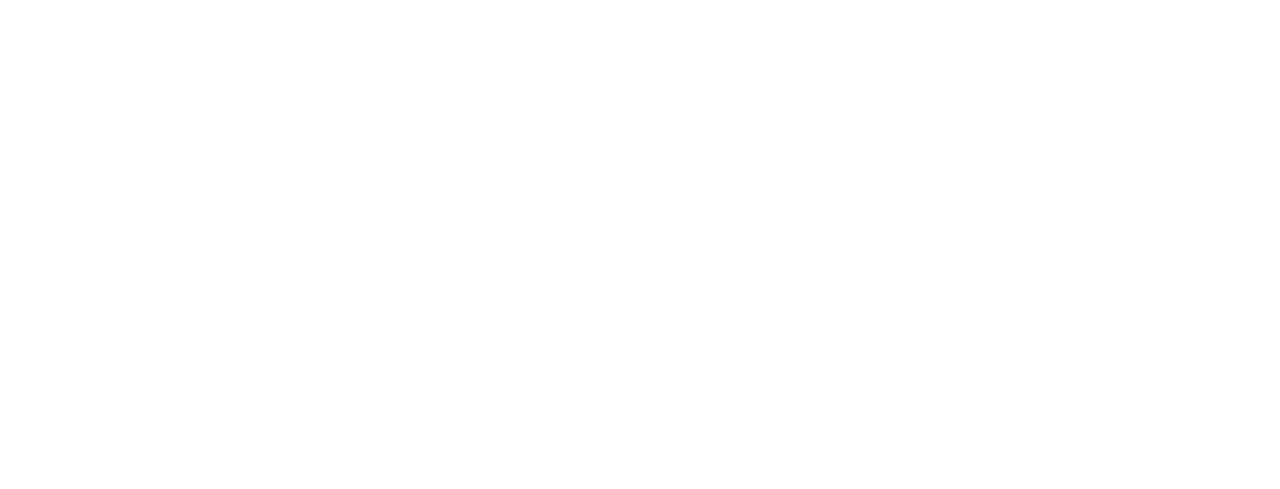
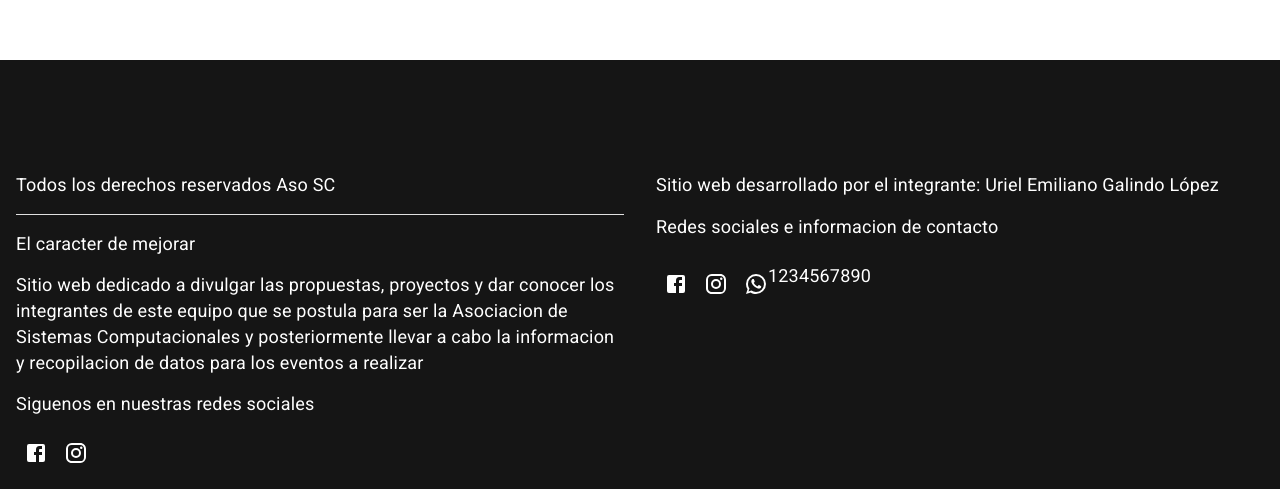
Before and after one commit to v-devOs/AsoPage, a Next.js app: page / in a window 1280 px wide. Shown: the part 3283-3772 px from the top of the page. Before the commit the page ends 3445 px from the top, so only its background shows below. Built offline with nearby package versions, Linux system fonts and the light colour scheme.

Commit message:
Footer agregado

```diff
--- a/components/layouts/HomeLayout.tsx
+++ b/components/layouts/HomeLayout.tsx
@@ -1,6 +1,7 @@
 import Head from 'next/head';
 import React from 'react'
 import { ReactNode, FC } from 'react';
+import { Footer } from '../ui';
 
 
 interface Props{
@@ -17,11 +18,15 @@ export const HomeLayout: FC<Props> = ({ children, desc, title}) => {
         <title>{ title }</title>
       </Head>
 
-      <main style={{ margin: '70px 0px 0px'}} className='fade-in'>
+      <main  className='fade-in'>
         {
           children
         }
       </main>
+
+      <footer>
+        <Footer/>
+      </footer>
     </>
   )
 }
--- a/components/ui/Footer.tsx
+++ b/components/ui/Footer.tsx
@@ -6,7 +6,7 @@ import WhatsAppIcon from '@mui/icons-material/WhatsApp'
 
 export const Footer = () => {
   return (
-    <Grid container sx={{ background: '#252525', color: 'white', padding: { sm: '40px', md: '90px'}}} spacing={10}>
+    <Grid container sx={{ background: '#151515', color: 'white', p: 2, pt: 10 }} spacing={4}>
 
       <Grid item sm={12} md={6}>
         <Typography variant="body2" mb={2}>Todos los derechos reservados Aso SC</Typography>
--- a/pages/index.tsx
+++ b/pages/index.tsx
@@ -27,6 +27,9 @@ const HomePage = () => {
       <section className='section-projects spacing-sections appearWhenScroll'>
         <Members/>
       </section>
+      <section className='section-projects spacing-sections appearWhenScroll'>
+        {/* TODO: Crear componente para registro a eventos */}
+      </section>
 
 
     </HomeLayout>
--- a/styles/animations.css
+++ b/styles/animations.css
@@ -14,7 +14,7 @@
   animation-timeline: --text;
   animation-name: appear;
 
-  animation-range: entry 5% cover 10%;
+  animation-range: entry 25% cover 30%;
   animation-fill-mode: both;
 }
 
```
